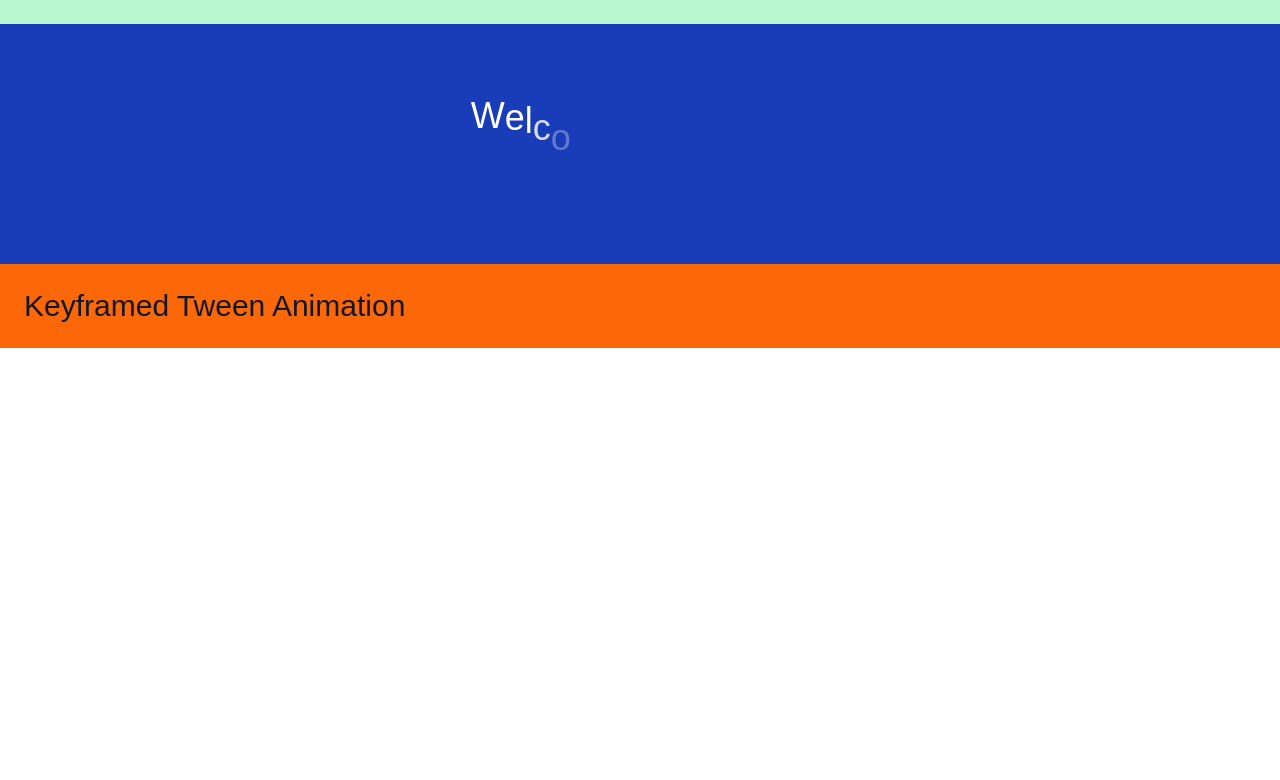
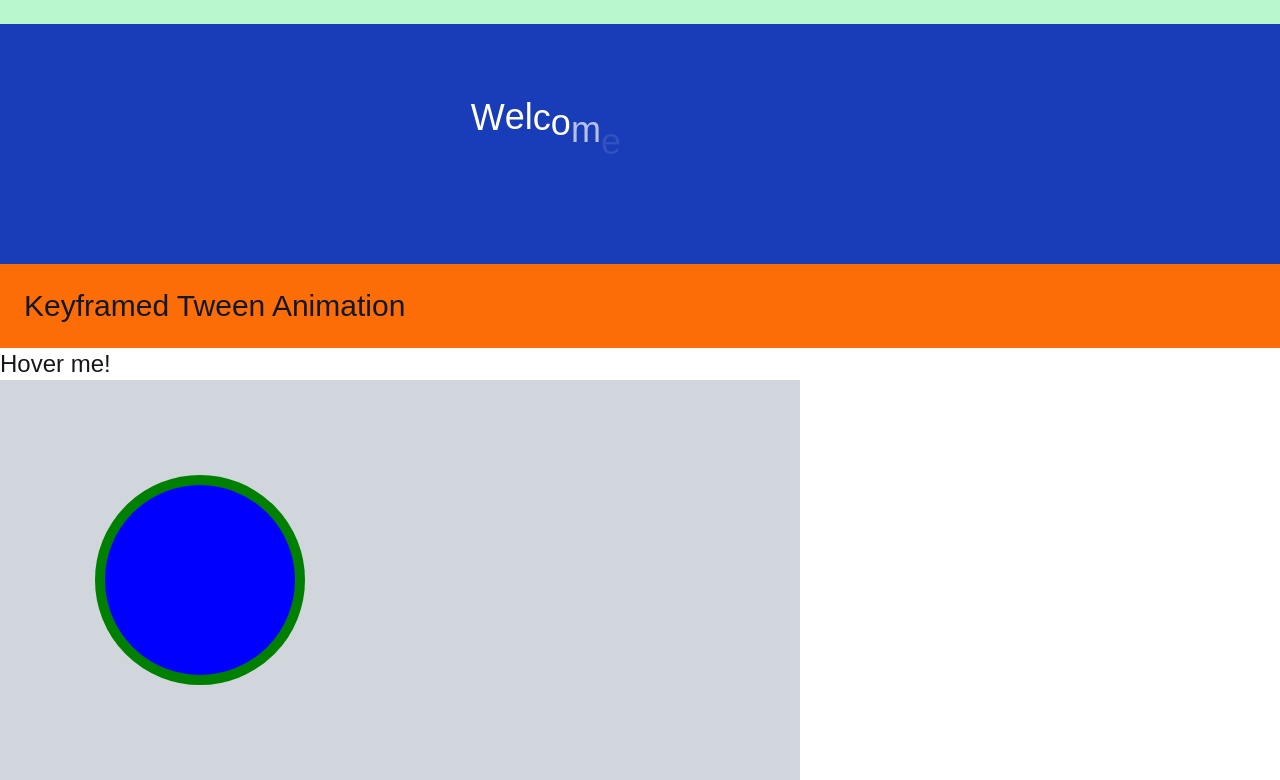
Before and after one commit to dev-zyrushiyao/gsap-animation-sample, a Next.js app: page / in a window 1280 px wide. Shown: the part 1276-2056 px from the top of the page. Before the commit the page ends 1624 px from the top, so only its background shows below. Built offline with nearby package versions, Linux system fonts and the light colour scheme.

Commit message:
lesson: shape SVG

```diff
--- /dev/null
+++ b/app/component-ui/ShapeSVG.tsx
@@ -0,0 +1,87 @@
+"use client";
+
+import { useGSAP } from "@gsap/react";
+import gsap from "gsap";
+import React, { useRef } from "react";
+
+gsap.registerPlugin(useGSAP);
+
+export default function ShapeSVG() {
+  const container = useRef(null);
+
+  const tweenRef = useRef<gsap.core.Tween | null>(null);
+
+  useGSAP(
+    () => {
+      tweenRef.current = gsap.to("#tap-circle", {
+        paused: true,
+        attr: { r: 150 },
+        duration: 0.6,
+        ease: "bounce.in",
+      });
+
+      gsap.set("#animated-circle", { attr: { strokeOpacity: 0 } });
+
+      gsap
+        .timeline({ defaults: { duration: 3 } })
+        .to("#animated-circle", {
+          duration: 1.5,
+          ease: "power1.out",
+          stroke: "black",
+          strokeOpacity: 1,
+          strokeWidth: 30,
+          strokeLinecap: "round",
+          strokeDasharray: "80 80",
+        })
+        .to("#animated-circle", {
+          strokeOpacity: 0,
+          strokeWidth: 0,
+          strokeDasharray: "0 0",
+        })
+        .to(
+          "#animated-circle",
+          {
+            attr: { r: 0 },
+          },
+          "<-=0.3",
+        );
+    },
+    { scope: container },
+  );
+
+  const handleMouseEnter = () => {
+    tweenRef.current?.play();
+  };
+
+  const handleMouseLeave = () => {
+    tweenRef.current?.reverse();
+  };
+
+  return (
+    <div ref={container}>
+      <p className="text-2xl">Hover me!</p>
+      <svg
+        viewBox="0 0 800 400"
+        width={800}
+        height={400}
+        className="bg-gray-300"
+      >
+        <g className="translate-x-50 translate-y-[50%]">
+          <circle
+            id="tap-circle"
+            r={100}
+            fill="blue"
+            stroke="green"
+            strokeWidth="10px"
+            onMouseEnter={handleMouseEnter}
+            onMouseLeave={handleMouseLeave}
+          />
+        </g>
+
+        <g className="translate-x-150 translate-y-1/2">
+          <circle id="animated-circle" r={100} fill="red" />
+        </g>
+      </svg>
+    </div>
+  );
+}
--- a/app/page.tsx
+++ b/app/page.tsx
@@ -10,6 +10,7 @@ import AnimatedNavbar from "./component-ui/AnimatedNavbar";
 import TypingAnimationComp from "./component-ui/TypingAnimationComp";
 import AnimatedSplitText from "./component-ui/AnimatedSplitText";
 import AnimatedBoxKeyFrame from "./component-ui/AnimatedBoxKeyFrame";
+import ShapeSVG from "./component-ui/ShapeSVG";
 
 export default function Home() {
   gsap.registerPlugin(useGSAP);
@@ -53,6 +54,7 @@ export default function Home() {
       <TypingAnimationComp />
       <AnimatedSplitText />
       <AnimatedBoxKeyFrame />
+      <ShapeSVG />
     </main>
   );
 }
```
